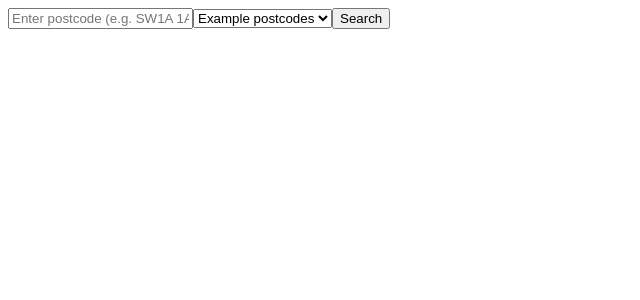
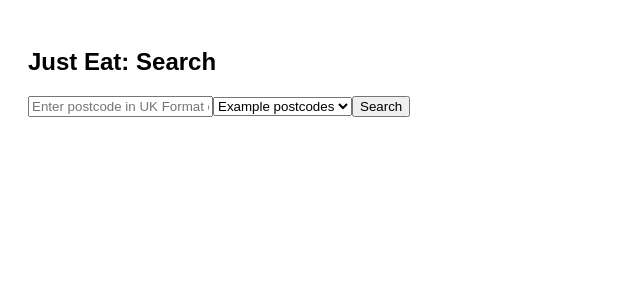
Before and after one commit to KabeerJamal/just-eat-coding-assignment, a React (Vite) app: page / in a window 1280 px wide. Shown: the top 300 px of the page, without its empty margins (0-640 px from the left). Built offline with nearby package versions, Linux system fonts and the light colour scheme.

Commit message:
refactor: extract search logic to custom hook and decouple UI components

```diff
--- a/src/App.tsx
+++ b/src/App.tsx
@@ -1,103 +1,42 @@
-import { useState } from 'react';
-import { fetchRestaurantsByPostcode } from './services/fetchRestaurantsByPostcode';
-import { RestaurantUI } from './types';
-import { APIError } from './api/errors';
-
-const POSTCODES = [
-    'CT1 2EH', 'BS1 4DJ', 'L4 0TH', 'NE9 7TY',
-    'SW1A 1AA', 'CF11 8AZ', 'M16 0RA', 'EH1 1RE',
-    'BN1 1AE', 'CB7 4DL', 'LS2 7HY', 'G3 8AG',
-    'PL4 0DW', 'B26 3QJ', 'DH4 5QZ', 'BT7 1NN', 'EC4 M7RF'
-];
-
-const UK_POSTCODE_REGEX = /^[A-Z]{1,2}[0-9][0-9A-Z]?\s?[0-9][A-Z]{2}$/i;
+import { useRestaurantSearch } from './hooks/useRestaurantSearch';
+import { SearchBar } from './components/SearchBar';
+import { ApiErrorBanner } from './components/ApiErrorBanner';
+import { RestaurantList } from './components/RestaurantList';
 
 export default function App() {
-    const [selectedPostcode, setSelectedPostcode] = useState('');
-    const [restaurants, setRestaurants] = useState<RestaurantUI[]>([]);
-    const [error, setError] = useState('');
-    const [hasSearched, setHasSearched] = useState(false);
-    const [apiError, setApiError] = useState<APIError | Error | null>(null);
-    const [isLoading, setIsLoading] = useState(false);
-
-    function handleFetch() {
-        if (!UK_POSTCODE_REGEX.test(selectedPostcode.trim())) {
-            setError('Please enter a valid UK postcode');
-            return;
-        }
-        setError('');
-        setApiError(null);
-        setHasSearched(false);
-        setIsLoading(true);
-        setRestaurants([]);
-
-        fetchRestaurantsByPostcode(selectedPostcode.trim())
-            .then((data) => {
-                setRestaurants(data);
-                setHasSearched(true);
-                setIsLoading(false);
-            })
-            .catch((err) => {
-                setApiError(err);
-                setIsLoading(false);
-                console.error('Error fetching restaurants:', err);
-            });
-    }
+  const {
+    postcode,
+    setPostcode,
+    restaurants,
+    status,
+    apiError,
+    validationError,
+    search
+  } = useRestaurantSearch();
 
   return (
-        <div>
-            <input
-                type="text"
-                value={selectedPostcode}
-                onChange={(e) => { setSelectedPostcode(e.target.value); setError(''); }}
-                placeholder="Enter postcode (e.g. SW1A 1AA)..."
+    <div style={{ padding: '20px', fontFamily: 'sans-serif' }}>
+      <header>
+        <h2>Just Eat: Search</h2>
+      </header>
+
+      <SearchBar
+        postcode={postcode}
+        onChange={setPostcode}
+        onSearch={search}
+        isLoading={status === 'loading'}
+        validationError={validationError}
       />
 
-            <select
-                onChange={(e) => { setSelectedPostcode(e.target.value); setError(''); }}
-                value=""
-            >
-                <option value="" disabled>Example postcodes</option>
-                {POSTCODES.map((pc) => (
-                    <option key={pc} value={pc}>{pc}</option>
-                ))}
-            </select>
-
-            <button onClick={handleFetch} disabled={isLoading}>
-                {isLoading ? 'Searching...' : 'Search'}
-            </button>
-
-            {isLoading && (
+      {status === 'loading' && (
         <div style={{ margin: '15px 0', fontStyle: 'italic', color: '#555' }}>
-                    ⏳ Loading restaurants...
+          Loading restaurants...
         </div>
       )}
 
-            {error && <p style={{ color: 'red' }}>{error}</p>}
+      {status === 'error' && <ApiErrorBanner error={apiError} onRetry={search} />}
 
-            {apiError && (
-                <div style={{ padding: '10px', border: '1px solid red', backgroundColor: '#ffe6e6', margin: '10px 0' }}>
-                    <p style={{ color: 'red', margin: '0 0 10px 0' }}>
-                        <strong>{apiError instanceof APIError ? `Error ${apiError.status} (${apiError.type})` : 'Error'}:</strong> {apiError.message}
-                    </p>
-                    <button onClick={handleFetch}>Try Again</button>
-                </div>
-            )}
-
-            {hasSearched && restaurants.length === 0 && (
-                <p>No restaurants exist in this postcode. Try another one.</p>
-            )}
-
-            <ul>
-                {restaurants.map((r, i) => (
-                    <li key={i}>
-                        <strong>{r.name}</strong><br />
-                        Cuisines: {r.cuisines.join(', ')}<br />
-                        Rating: {r.rating}<br />
-                        Address: {r.address.firstLine}, {r.address.city}, {r.address.postalCode}
-                    </li>
-                ))}
-            </ul>
+      {status === 'success' && <RestaurantList restaurants={restaurants} />}
     </div>
   );
 }
--- /dev/null
+++ b/src/components/ApiErrorBanner.tsx
@@ -0,0 +1,19 @@
+import { APIError } from '../api/errors';
+
+interface ApiErrorBannerProps {
+  error: APIError | Error | null;
+  onRetry: () => void;
+}
+
+export function ApiErrorBanner({ error, onRetry }: ApiErrorBannerProps) {
+  if (!error) return null;
+
+  return (
+    <div style={{ padding: '10px', border: '1px solid red', backgroundColor: '#ffe6e6', margin: '10px 0' }}>
+      <p style={{ color: 'red', margin: '0 0 10px 0' }}>
+        <strong>{error instanceof APIError ? `Error ${error.status} (${error.type})` : 'Error'}:</strong> {error.message}
+      </p>
+      <button onClick={onRetry}>Try Again</button>
+    </div>
+  );
+}
--- /dev/null
+++ b/src/components/RestaurantCard.tsx
@@ -0,0 +1,16 @@
+import { RestaurantUI } from '../types';
+
+interface RestaurantCardProps {
+  restaurant: RestaurantUI;
+}
+
+export function RestaurantCard({ restaurant }: RestaurantCardProps) {
+  return (
+    <li style={{ marginBottom: '15px' }}>
+      <strong>{restaurant.name}</strong><br />
+      Cuisines: {restaurant.cuisines.join(', ')}<br />
+      Rating: {restaurant.rating}<br />
+      Address: {restaurant.address.firstLine}, {restaurant.address.city}, {restaurant.address.postalCode}
+    </li>
+  );
+}
--- /dev/null
+++ b/src/components/RestaurantList.tsx
@@ -0,0 +1,20 @@
+import { RestaurantUI } from '../types';
+import { RestaurantCard } from './RestaurantCard';
+
+interface RestaurantListProps {
+  restaurants: RestaurantUI[];
+}
+
+export function RestaurantList({ restaurants }: RestaurantListProps) {
+  if (restaurants.length === 0) {
+    return <p>No restaurants exist in this postcode. Try another one.</p>;
+  }
+
+  return (
+    <ul>
+      {restaurants.map((r, i) => (
+        <RestaurantCard key={i} restaurant={r} />
+      ))}
+    </ul>
+  );
+}
--- /dev/null
+++ b/src/components/SearchBar.tsx
@@ -0,0 +1,46 @@
+import { POSTCODES } from '../config/constants';
+
+interface SearchBarProps {
+  postcode: string;
+  onChange: (value: string) => void;
+  onSearch: () => void;
+  isLoading: boolean;
+  validationError: string;
+}
+
+export function SearchBar({ postcode, onChange, onSearch, isLoading, validationError }: SearchBarProps) {
+  return (
+    <div style={{ marginBottom: '20px' }}>
+      <input
+        type="text"
+        value={postcode}
+        onChange={(e) => onChange(e.target.value)}
+        onKeyDown={(e) => {
+          if (e.key === 'Enter') {
+            onSearch();
+          }
+        }}
+        placeholder="Enter postcode in UK Format e.g AA9 9AA"
+      />
+
+      <select
+        onChange={(e) => {
+          onChange(e.target.value)
+          onSearch()
+        }}
+        value=""
+      >
+        <option value="" disabled>Example postcodes</option>
+        {POSTCODES.map((pc) => (
+          <option key={pc} value={pc}>{pc}</option>
+        ))}
+      </select>
+
+      <button onClick={onSearch} disabled={isLoading}>
+        {isLoading ? 'Searching...' : 'Search'}
+      </button>
+
+      {validationError && <p style={{ color: 'red', marginTop: '5px' }}>{validationError}</p>}
+    </div>
+  );
+}
--- /dev/null
+++ b/src/config/constants.ts
@@ -0,0 +1,8 @@
+export const POSTCODES = [
+  'CT1 2EH', 'BS1 4DJ', 'L4 0TH', 'NE9 7TY',
+  'SW1A 1AA', 'CF11 8AZ', 'M16 0RA', 'EH1 1RE',
+  'BN1 1AE', 'CB7 4DL', 'LS2 7HY', 'G3 8AG',
+  'PL4 0DW', 'B26 3QJ', 'DH4 5QZ', 'BT7 1NN', 'EC4 M7RF'
+];
+
+export const UK_POSTCODE_REGEX = /^[A-Z]{1,2}[0-9][0-9A-Z]?\s?[0-9][A-Z]{2}$/i;
--- /dev/null
+++ b/src/hooks/useRestaurantSearch.ts
@@ -0,0 +1,52 @@
+import { useState } from 'react';
+import { fetchRestaurantsByPostcode } from '../services/fetchRestaurantsByPostcode';
+import { RestaurantUI } from '../types';
+import { APIError } from '../api/errors';
+import { UK_POSTCODE_REGEX } from '../config/constants';
+
+export function useRestaurantSearch() {
+  const [postcode, setPostcode] = useState('');
+  const [restaurants, setRestaurants] = useState<RestaurantUI[]>([]);
+  const [status, setStatus] = useState<'idle' | 'loading' | 'success' | 'error'>('idle');
+  const [apiError, setApiError] = useState<APIError | Error | null>(null);
+  const [validationError, setValidationError] = useState('');
+
+  function updatePostcode(newPostcode: string) {
+    setPostcode(newPostcode);
+    if (validationError) {
+      setValidationError('');
+    }
+  }
+
+  function search() {
+    if (!UK_POSTCODE_REGEX.test(postcode.trim())) {
+      setValidationError('Please enter a valid UK postcode');
+      return;
+    }
+
+    setValidationError('');
+    setApiError(null);
+    setStatus('loading');
+    setRestaurants([]);
+
+    fetchRestaurantsByPostcode(postcode.trim())
+      .then((data) => {
+        setRestaurants(data);
+        setStatus('success');
+      })
+      .catch((err) => {
+        setApiError(err);
+        setStatus('error');
+      });
+  }
+
+  return {
+    postcode,
+    setPostcode: updatePostcode,
+    restaurants,
+    status,
+    apiError,
+    validationError,
+    search
+  };
+}
```
Lines whose indentation alone changed are shown as unchanged.
